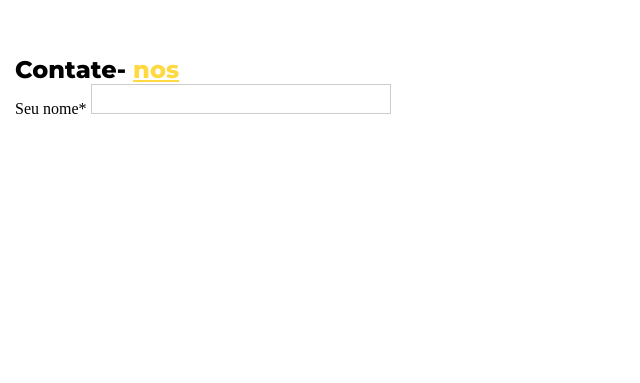
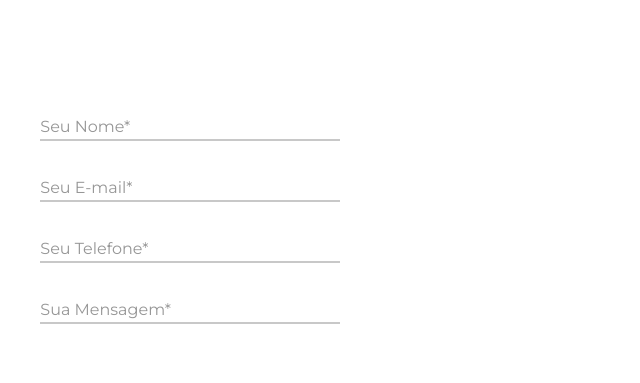
Before and after one commit to isaqkee/siteInformativo, a plain HTML site: page index.html in a window 1280 px wide. Shown: the part 2094-2477 px from the top of the page, without its empty margins (0-640 px from the left). Drawn offline with Linux system fonts and the light colour scheme.

Commit message:
inputs feitos

```diff
--- a/index.html
+++ b/index.html
@@ -123,14 +123,27 @@
     <!-- contato -->
     <section id="contato">
         <div class="contatin">
-            <h1 class="contatoEscrito">
-                Contate- <span class="amarelo">nos</span>
-            </h1>
-            <label>Seu nome*</label>
-            <textarea id="single-line-textarea"></textarea>
 
+            <form>
 
+                <div class="single-input">
+                    <input type="text" class="input" id="nome" required>
+                    <label for="nome">Seu Nome*</label>
+                </div>
+                <div class="single-input">
+                    <input type="text" class="input" id="sobrenome" required>
+                    <label for="sobrenome">Seu E-mail*</label>
+                </div>
+                <div class="single-input">
+                    <input type="text" class="input" id="nome" required>
+                    <label for="nome">Seu Telefone*</label>
+                </div>
+                <div class="single-input">
+                    <input type="text" class="input" id="nome" required>
+                    <label for="nome">Sua Mensagem*</label>
+                </div>
 
+            </form>
 
         </div>
     </section>
--- a/style.css
+++ b/style.css
@@ -16,6 +16,10 @@ html{
 @font-face {
 	font-family: 'Montserrat-Regular';
 	src: url(fonts/Montserrat-Regular.ttf);
+}
+
+input, label{
+    font-family: 'Montserrat-Regular';
 }
 
 h1{
@@ -260,18 +264,45 @@ i{
     background: url(img/bground.png) no-repeat center center / cover;
     height: 1000px;
     margin-left: 15px;
-
-
 }
 
-#single-line-textarea {
-    resize: none; /* Impede o redimensionamento */
-    overflow: hidden; /* Remove as barras de rolagem */
-    width: 300px; /* Defina a largura desejada */
-    height: 30px; /* Defina a altura para uma linha */
-    line-height: 30px; /* Alinha o texto verticalmente */
-    white-space: nowrap; /* Impede quebra de linha */
-    border: 1px solid #ccc; /* Adiciona uma borda */
-    padding: 5px; /* Ajusta o espaçamento interno */
-    font-size: 16px; /* Ajuste o tamanho da fonte */
-  }
+form{
+    width: 100%;
+    max-width: 350px;
+    padding: 2%;
+}
+
+.single-input{
+    position: relative;
+    margin: 30px 0;
+}
+.single-input label{
+    position: absolute;
+    bottom: 5px;
+    left: 0;
+    color: rgb(150,150,150);
+    cursor: text;
+    transition: 0.5s ease-in-out;
+}
+
+.input{
+    width: 100%;
+    padding: 5px;
+    border: 0;
+    border-bottom: 2px solid rgb(200,200,200);
+    outline: 0;
+    font-size: 16px;
+    color: rgb(80,80,80);
+    transition: 0.5s ease-in-out;
+}
+
+.input:focus,
+.input:valid{
+    border-bottom: 2px solid #FFD942;
+}
+.input:focus ~ label,
+.input:valid ~ label{
+    transform: translateY(-24px);
+    font-size: 12px;
+    color: #FFD942;
+}
```
